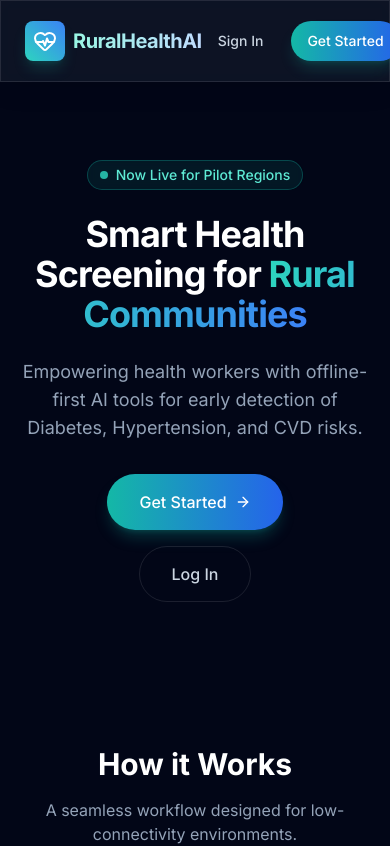
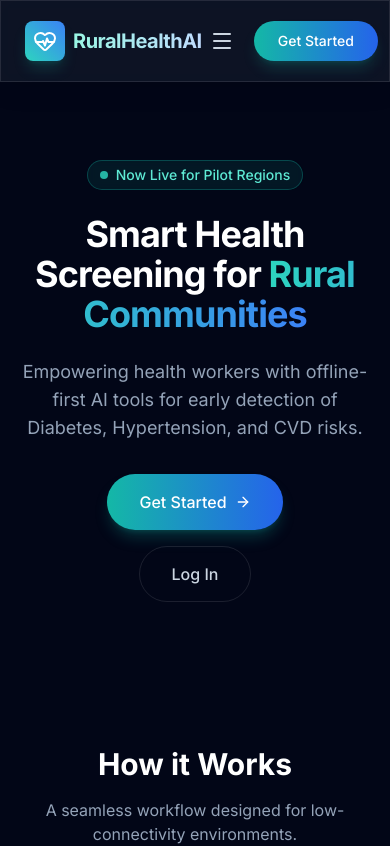
Before and after one commit to shoibahmad/RuralHealth, a React (Vite) app in the folder frontend/: page / in a window 390 px wide. Shown: the top 846 px of the page. Built offline with nearby package versions, Linux system fonts and the light colour scheme.

Commit message:
Responsiveness: Mobile Menu for Public Layout

```diff
--- a/frontend/src/components/layout/PublicLayout.tsx
+++ b/frontend/src/components/layout/PublicLayout.tsx
@@ -1,10 +1,13 @@
 import { Outlet, Link, useLocation } from "react-router-dom";
-import { HeartPulse, Github, Twitter } from "lucide-react";
+import { HeartPulse, Github, Twitter, Menu, X } from "lucide-react";
 import { Button } from "../ui/button";
+import { useState } from "react";
+
 
 export function PublicLayout() {
     const location = useLocation();
     const isAuthPage = location.pathname === "/login" || location.pathname === "/register";
+    const [mobileMenuOpen, setMobileMenuOpen] = useState(false);
 
     return (
         <div className="min-h-screen flex flex-col bg-slate-950 text-slate-100 font-sans selection:bg-teal-500/30">
@@ -40,8 +43,18 @@ export function PublicLayout() {
                     )}
 
                     <div className="flex items-center gap-3">
+                        {/* Mobile Menu Toggle */}
+                        {!isAuthPage && (
+                            <button
+                                className="md:hidden p-2 text-slate-300 hover:text-white"
+                                onClick={() => setMobileMenuOpen(!mobileMenuOpen)}
+                            >
+                                {mobileMenuOpen ? <X className="h-6 w-6" /> : <Menu className="h-6 w-6" />}
+                            </button>
+                        )}
+
                         {location.pathname !== "/login" && (
-                            <Link to="/login">
+                            <Link to="/login" className="hidden sm:block">
                                 <Button variant="ghost" className="text-slate-300 hover:text-white hover:bg-white/10 rounded-full">
                                     Sign In
                                 </Button>
@@ -49,13 +62,41 @@ export function PublicLayout() {
                         )}
                         {location.pathname !== "/register" && (
                             <Link to="/register">
-                                <Button className="bg-gradient-to-r from-teal-500 to-blue-600 hover:from-teal-400 hover:to-blue-500 text-white rounded-full shadow-lg shadow-teal-500/20 border-0">
+                                <Button className="bg-gradient-to-r from-teal-500 to-blue-600 hover:from-teal-400 hover:to-blue-500 text-white rounded-full shadow-lg shadow-teal-500/20 border-0 h-10 px-6 font-medium">
                                     Get Started
                                 </Button>
                             </Link>
                         )}
                     </div>
                 </div>
+
+                {/* Mobile Navigation Menu */}
+                {mobileMenuOpen && !isAuthPage && (
+                    <div className="md:hidden glass border-t border-white/5 absolute top-20 left-0 w-full animate-in slide-in-from-top-4 fade-in duration-200">
+                        <nav className="flex flex-col p-4 gap-2">
+                            {[
+                                { name: "How it Works", href: "/#how-it-works" },
+                                { name: "Features", href: "/#features" },
+                                { name: "About", href: "/#" }
+                            ].map((item) => (
+                                <a
+                                    key={item.name}
+                                    href={item.href}
+                                    onClick={() => setMobileMenuOpen(false)}
+                                    className="px-4 py-3 text-slate-300 hover:text-white hover:bg-white/5 rounded-lg transition-colors"
+                                >
+                                    {item.name}
+                                </a>
+                            ))}
+                            <div className="h-px bg-white/5 my-2" />
+                            <Link to="/login" onClick={() => setMobileMenuOpen(false)} className="sm:hidden">
+                                <Button variant="ghost" className="w-full justify-start text-slate-300 hover:text-white hover:bg-white/5">
+                                    Sign In
+                                </Button>
+                            </Link>
+                        </nav>
+                    </div>
+                )}
             </header>
 
             {/* Main Content */}
```
